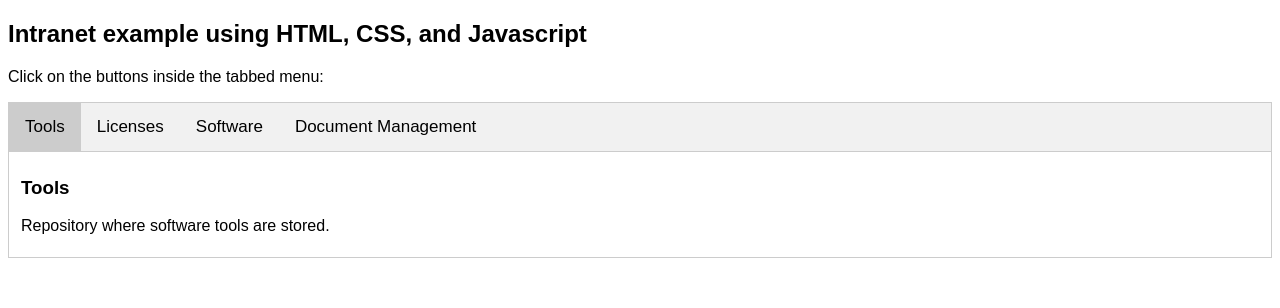
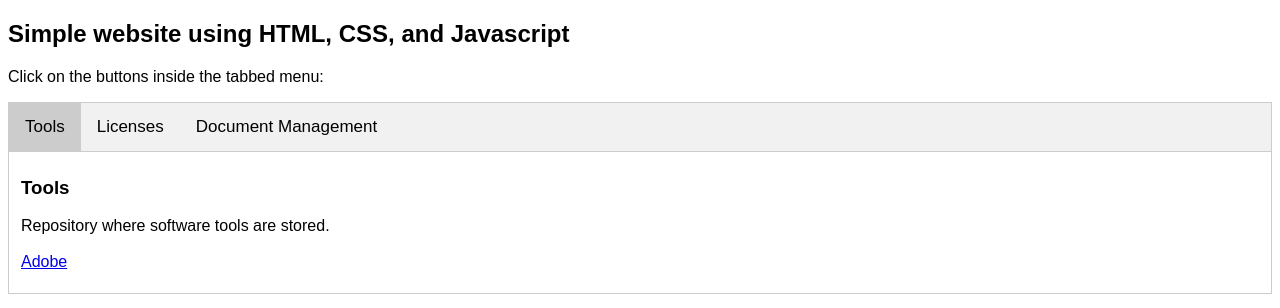
Before and after one commit to ryansplan/technicalwritingsamples, a plain HTML site: page simple website/index.html in a window 1280 px wide. Both pictures are taken after a click on the button "Tools". Drawn offline with Linux system fonts and the light colour scheme.

Commit message:
Add files via upload

```diff
--- a/simple website/index.html
+++ b/simple website/index.html
@@ -45,34 +45,39 @@ body {font-family: Arial;}
 </head>
 <body>
 
-<h2>Intranet example using HTML, CSS, and Javascript</h2>
+<h2>Simple website using HTML, CSS, and Javascript</h2>
 <p>Click on the buttons inside the tabbed menu:</p>
 
 <div class="tab">
   <button class="tablinks" onclick="openTab(event, 'Tools')">Tools</button>
   <button class="tablinks" onclick="openTab(event, 'Licenses')">Licenses</button>
-  <button class="tablinks" onclick="openTab(event, 'Software')">Software</button>
  <button class="tablinks" onclick="openTab(event, 'Document Management')">Document Management</button>
 </div>
 
 <div id="Tools" class="tabcontent">
   <h3>Tools</h3>
-  <p>Repository where software tools are stored.</p>
+  <p>Repository where software tools are stored.
+  <br>
+  <br>
+  <a href="www.adobe.com">Adobe</a>
+
+
+</p>
 </div>
 
 <div id="Licenses" class="tabcontent">
   <h3>Licenses</h3>
-  <p>Click the following links for licenses.</p>
-</div>
-
-<div id="Software" class="tabcontent">
-  <h3>Software</h3>
-  <p>A list of required software.</p>
+  <p>Click the following links for licenses.
+  <br>
+  <br>
+  <a href="https://www.adobe.com/products/robohelp.html">RoboHelp License</a>
+</p>
 </div>
 
 <div id="Document Management" class="tabcontent">
   <h3>Document Management</h3>
-  <p>.</p>
+  <p><a href="https://github.com/ryan-splan/technicalwritingsamples/wiki">GitHub</a>
+</p>
 </div>
 
 <script>
```
